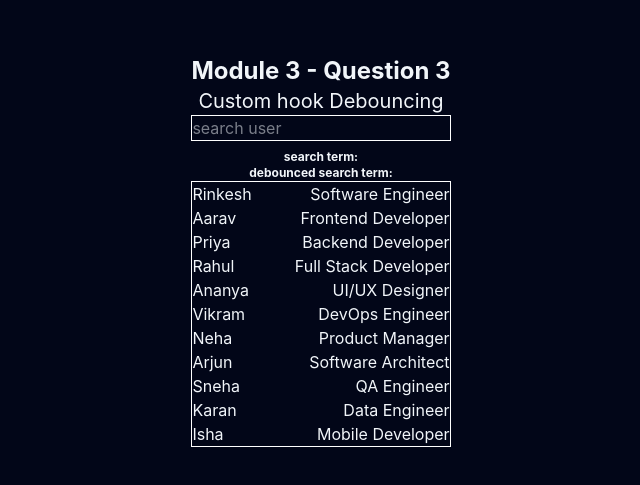
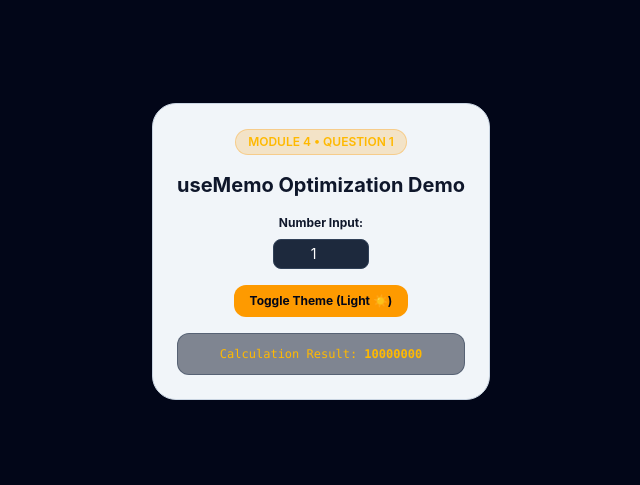
Before and after one commit to Rinkesh-modi/react-interview-lab, a React (Vite) app: page / in a window 1280 px wide. Shown: the part 149-634 px from the top of the page, without its empty margins (319-959 px from the left). Built offline with nearby package versions, Linux system fonts and the light colour scheme.

Commit message:
Complete Module 4 Question 1 useMemo solution

```diff
--- a/src/App.jsx
+++ b/src/App.jsx
@@ -1,9 +1,9 @@
-import Module3Q3 from './components/Module3Q3'
+import Module4Q1 from './components/Module4Q1'
 
 export default function App() {
   return (
     <div className="min-h-screen bg-slate-950 text-slate-100 flex flex-col items-center justify-center p-6 font-sans">
-      <Module3Q3 />
+      <Module4Q1 />
     </div>
   )
 }
--- /dev/null
+++ b/src/components/Module4Q1.jsx
@@ -0,0 +1,58 @@
+import { useState, useMemo } from "react"
+
+// A simulated expensive calculation (e.g. 10,000 loop iterations)
+const expensiveCalculation = (num) => {
+  console.log("🔥 Expensive Calculation Running...")
+  let result = 0
+  for (let i = 0; i < 10000000; i++) {
+    result += num
+  }
+  return result
+}
+
+export default function Module4Q1() {
+  const [number, setNumber] = useState(1)
+  const [darkTheme, setDarkTheme] = useState(false)
+
+  // TODO: Use useMemo to memoize `expensiveCalculation(number)`
+  // so toggling `darkTheme` doesn't trigger the heavy 10,000,000 iteration loop!
+  const calculationResult = useMemo(() => {
+    return expensiveCalculation(number);
+  }, [number])
+
+  return (
+    <div
+      className={`p-6 rounded-3xl max-w-md mx-auto space-y-4 text-center transition-all ${darkTheme ? "bg-slate-950 text-white border border-slate-800" : "bg-slate-100 text-slate-900 border border-slate-300"
+        }`}
+    >
+      <div className="inline-block text-xs font-semibold uppercase px-3 py-1 bg-amber-500/20 text-amber-400 border border-amber-500/30 rounded-full">
+        Module 4 • Question 1
+      </div>
+      <h2 className="text-xl font-bold">useMemo Optimization Demo</h2>
+
+      {/* Number Control */}
+      <div className="space-y-2">
+        <label className="text-xs font-bold block">Number Input:</label>
+        <input
+          type="number"
+          value={number}
+          onChange={(e) => setNumber(parseInt(e.target.value) || 0)}
+          className="px-3 py-1 text-sm bg-slate-800 text-white rounded-lg border border-slate-700 w-24 text-center"
+        />
+      </div>
+
+      {/* Theme Toggle Button (Triggers unrelated re-render) */}
+      <button
+        onClick={() => setDarkTheme((prev) => !prev)}
+        className="px-4 py-2 bg-amber-500 text-slate-950 font-bold rounded-xl text-xs hover:bg-amber-400 transition cursor-pointer"
+      >
+        Toggle Theme ({darkTheme ? "Dark 🌙" : "Light ☀️"})
+      </button>
+
+      {/* Output Result */}
+      <div className="p-3 bg-slate-900/50 rounded-xl border border-slate-700/50 font-mono text-xs text-amber-400">
+        Calculation Result: <span className="font-bold">{calculationResult}</span>
+      </div>
+    </div>
+  )
+}
```
